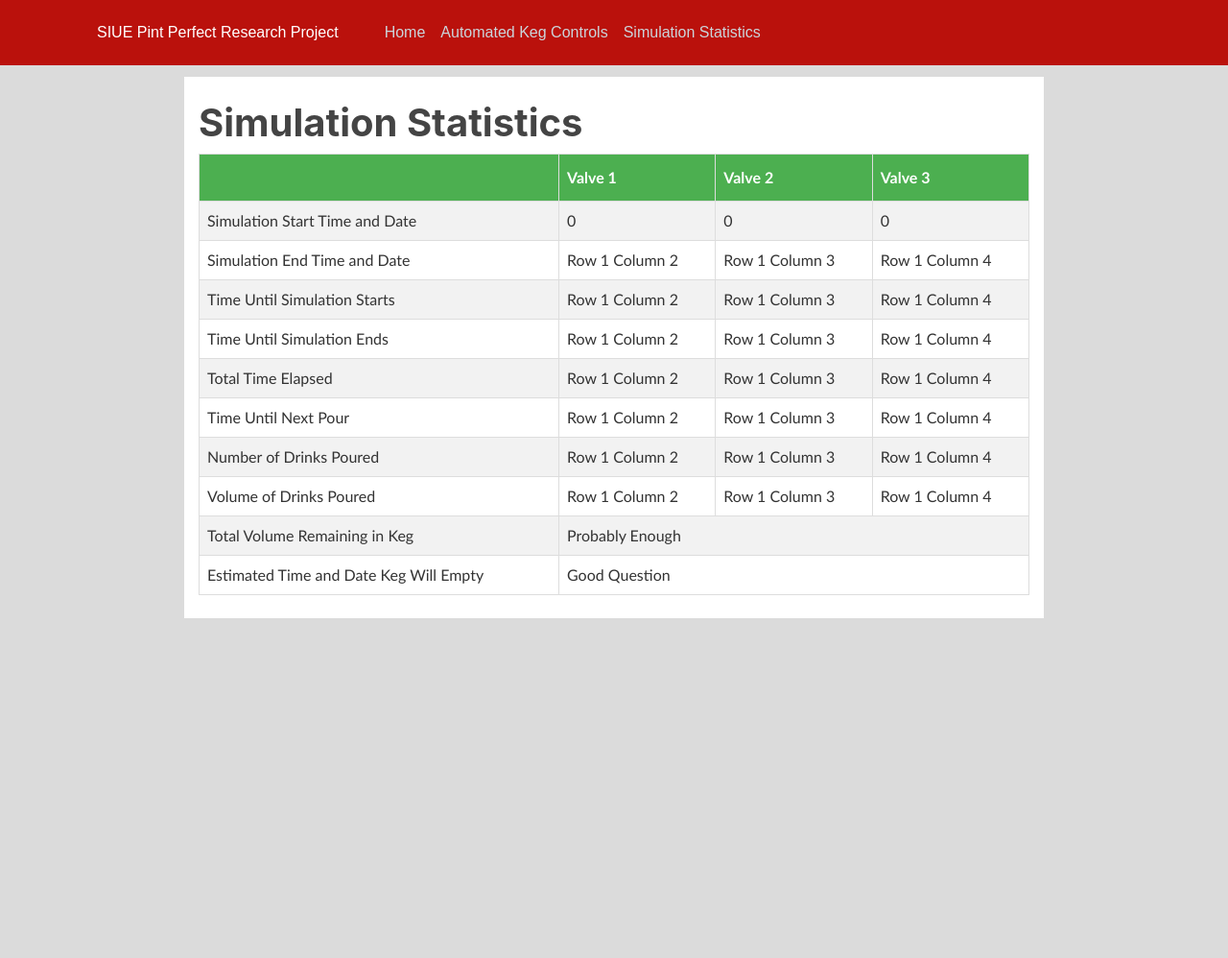
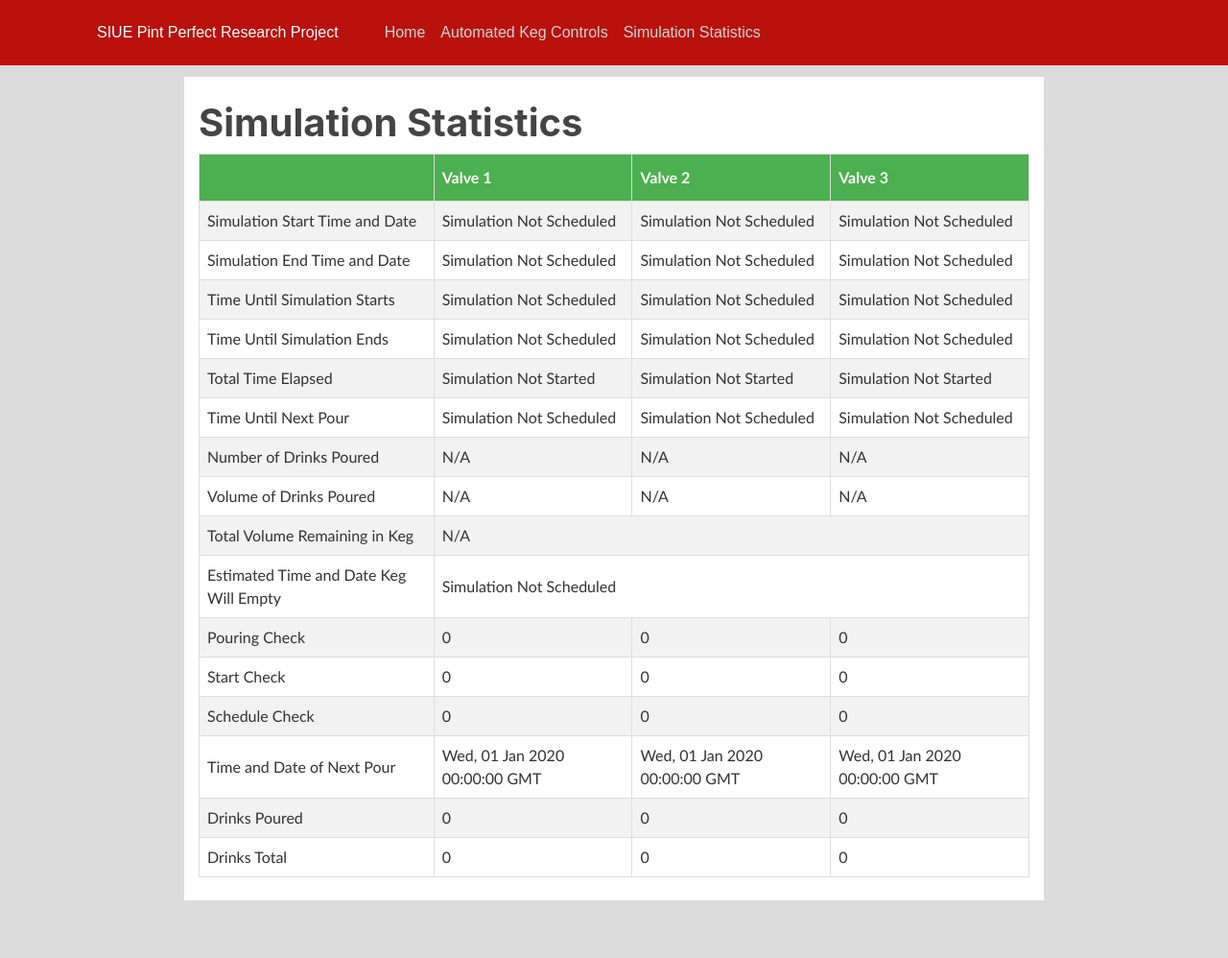
Before and after one commit to brjohns97/ece405-project, a Flask app: page /simulation in a window 1280 px wide. Shown: the whole page at 96% size. Run offline with Flask 2, Linux system fonts and the light colour scheme; parts of the project's set-up code (start-up, migrations or seed data) failed here and were passed over; some libraries are stand-ins or nearby versions.

Commit message:
displays the 3 valve values correctly?... still needs testing for bugs which there probably are. Last thing to do is proberly calculate and display values about the keg itself

```diff
--- a/Projectex_V2/pprp/routes.py
+++ b/Projectex_V2/pprp/routes.py
@@ -11,7 +11,7 @@ import time
 op1 = operations.Operations(17, 18) #passing in the flow meter GPIO and valve GPIO
 op2 = operations.Operations(27, 23) #passing in the flow meter GPIO and valve GPIO
 op3 = operations.Operations(22, 24) #passing in the flow meter GPIO and valve GPIO
-
+number_of_valves = 3;
 posts = [
     {
         'author': 'Stephen Spade',
@@ -65,7 +65,18 @@ def home():
 
 @app.route("/simulation")
 def simulation():
-    return render_template('sim.html', **op1.keg_stuff)
+    v1=getStaticValues(op1);
+    v2=getStaticValues(op2);
+    v3=getStaticValues(op3);
+
+    static_values={
+        'valve1':v1,
+        'valve2':v2,
+        'valve3':v3,
+        'datetime_keg_empties':operations.datetime_keg_empties,
+        'num_of_valves':number_of_valves
+    }
+    return render_template('sim.html', static_values=static_values)
 
 @app.route("/ac", methods=['GET', 'POST'])
 def ac():
@@ -115,7 +126,7 @@ def stuff():
         'volume_of_keg':operations.volume_of_keg,
         #keg volume total
         #datetime keg empties (not dynamic actaully...)
-        'num_of_valves':3
+        'num_of_valves':number_of_valves
     }
     return jsonify(dynamic_values=dynamic_values)
 
@@ -123,7 +134,7 @@ def stuff():
 def getDynamicValues(operation_num):
     valve_num = {
             'time_until_next_pour': operation_num.keg_stuff['time_until_next_pour'],
-            'POURING': operation_num.keg_stuff['POURING'],
+            'POURING_CHECK': operation_num.keg_stuff['POURING_CHECK'],
             'START_CHECK': operation_num.keg_stuff['START_CHECK'],
             'SCHEDULED_CHECK': operation_num.keg_stuff['SCHEDULED_CHECK'],
             'drinks': operation_num.keg_stuff['drinks'],    #not dynamic but needed for calculations
@@ -134,3 +145,12 @@ def getDynamicValues(operation_num):
             'datetime_of_next_pour': operation_num.keg_stuff['datetime_of_next_pour']
     }
     return valve_num
+
+def getStaticValues(operation_num):
+    valve_num = {
+            'SCHEDULED_CHECK': operation_num.keg_stuff['SCHEDULED_CHECK'],
+            'start_datetime_day': operation_num.keg_stuff['start_datetime_day'],
+            'end_datetime_day': operation_num.keg_stuff['end_datetime_day'],
+            'START_CHECK': operation_num.keg_stuff['START_CHECK'],
+    }
+    return valve_num
--- a/Projectex_V2/pprp/templates/sim.html
+++ b/Projectex_V2/pprp/templates/sim.html
@@ -102,12 +102,48 @@
 				<td>Estimated Time and Date Keg Will Empty</td>
 				<td id ="keg" colspan="3" >Good Question</td>
 			</tr>
+			<tr id="POURING_CHECK"><!--style="display:none;">-->
+				<td>Pouring Check</td>
+				<td id ="valve1"></td>
+				<td id ="valve2"></td>
+				<td id ="valve3"></td>
+			</tr>
+			<tr id="START_CHECK"><!--style="display:none;">-->
+				<td>Start Check</td>
+				<td id ="valve1"></td>
+				<td id ="valve2"></td>
+				<td id ="valve3"></td>
+			</tr>
+			<tr id="SCHEDULED_CHECK"><!--style="display:none;">-->
+				<td>Schedule Check</td>
+				<td id ="valve1"></td>
+				<td id ="valve2"></td>
+				<td id ="valve3"></td>
+			</tr>
+			<tr id="tadonp"><!--style="display:none;">-->
+				<td>Time and Date of Next Pour</td>
+				<td id ="valve1"></td>
+				<td id ="valve2"></td>
+				<td id ="valve3"></td>
+			</tr>
+			<tr id="drinks"><!--style="display:none;">-->
+				<td>Drinks Poured</td>
+				<td id ="valve1"></td>
+				<td id ="valve2"></td>
+				<td id ="valve3"></td>
+			</tr>
+			<tr id="drinks_poured"><!--style="display:none;">-->
+				<td>Drinks Total</td>
+				<td id ="valve1"></td>
+				<td id ="valve2"></td>
+				<td id ="valve3"></td>
+			</tr>
 		</table>
 		<br>
 
 
 		<script>
-			// LIST OF FUNCTIONS
+			// -------------------- LIST OF FUNCTIONS --------------------
 			function formatAMPM(datetime) {
 				//var months = ["Jan", "Feb", "Mar", "Apr", "May", "Jun", "Jul", "Augt", "Sept", "Oct", "Nov", "Dec"];
 				var months = ["January", "February", "March", "April", "May", "June", "July", "August", "September", "October", "November", "December"];
@@ -163,7 +199,7 @@
 			}
 
 
-			// START OF PASSING AND CALCULATING VARIABLES - using jQuery every 1 second
+			// -------------------- START OF PASSING AND CALCULATING VARIABLES - using jQuery every 1 second --------------------
 			$SCRIPT_ROOT = {{ request.script_root|tojson|safe }};
 			function update_checks_and_other() {
 				$.getJSON($SCRIPT_ROOT+"/_stuff",
@@ -183,16 +219,16 @@
 									valve_num = "valve3";
 									break;
 							}
-
-							document.getElementById("keg_stats").rows.namedItem("sstad").cells.namedItem(valve_num).innerHTML = parseThis.POURING;
-							document.getElementById("SCHEDULED_CHECK").value = data.dynamic_values.SCHEDULED_CHECK;
-							document.getElementById("START_CHECK").value = data.dynamic_values.START_CHECK;
-							document.getElementById("datetime_of_next_pour").value = data.dynamic_values.datetime_of_next_pour;
-							if(data.dynamic_values.SCHEDULED_CHECK==1){
-								document.getElementById("keg-volume-remaining").value  = Math.round(data.dynamic_values.volume_of_keg_remaining*10)/10;
-								document.getElementById("keg_stats").rows.namedItem("nodp").cells.namedItem(valve_num).innerHTML = parseThis.drinks + " of " + parseThis.drinks_poured;
+							document.getElementById("keg_stats").rows.namedItem("POURING_CHECK").cells.namedItem(valve_num).innerHTML = parseThis.POURING_CHECK;
+							document.getElementById("keg_stats").rows.namedItem("drinks").cells.namedItem(valve_num).innerHTML = parseThis.drinks;
+							document.getElementById("keg_stats").rows.namedItem("drinks_poured").cells.namedItem(valve_num).innerHTML = parseThis.drinks_poured;
+							document.getElementById("keg_stats").rows.namedItem("SCHEDULED_CHECK").cells.namedItem(valve_num).innerHTML = parseThis.SCHEDULED_CHECK;
+							document.getElementById("keg_stats").rows.namedItem("START_CHECK").cells.namedItem(valve_num).innerHTML = parseThis.START_CHECK;
+							document.getElementById("keg_stats").rows.namedItem("tadonp").cells.namedItem(valve_num).innerHTML = parseThis.datetime_of_next_pour;
+							if(parseThis.SCHEDULED_CHECK==1){
+								document.getElementById("keg_stats").rows.namedItem("nodp").cells.namedItem(valve_num).innerHTML = parseThis.drinks_poured + " of " + parseThis.drinks;
 								document.getElementById("keg_stats").rows.namedItem("vodp").cells.namedItem(valve_num).innerHTML = Math.round(parseThis.volume_of_drinks*10)/10 + "oz of " + (parseThis.volume_of_drink*parseThis.drinks)+ "oz";
-								document.getElementById("percent-keg-remaining").innerHTML = Math.round((data.dynamic_values.volume_of_keg_remaining/data.dynamic_values.volume_of_keg)*10000)/100;
+								document.getElementById("keg_stats").rows.namedItem("tvrik").cells.namedItem("keg").innerHTML = Math.round(data.dynamic_values.volume_of_keg_remaining*10)/10 + "oz of " + Math.round(data.dynamic_values.volume_of_keg*10)/10 + "oz = " + Math.round((data.dynamic_values.volume_of_keg_remaining/data.dynamic_values.volume_of_keg)*10000)/100 + "%"
 							}
 						}
 					});
@@ -200,47 +236,71 @@
 			update_checks_and_other();
 			setInterval(update_checks_and_other, 1000);
 
-			// PASS IN STATIC VALUES UPON PAGE LOAD
-			if({{SCHEDULED_CHECK|tojson}}==1){
+
+			// -------------------- PASS IN STATIC VALUES UPON PAGE LOAD --------------------
+			var at_least_one_sim_started = 0;
+			for(i=1; i<={{static_values.num_of_valves|tojson}}; i++){
+				switch(i){
+					case 1:
+						valve_num = "valve1";
+						valve_static_values = {{ static_values.valve1|tojson }};
+						break;
+					case 2:
+						valve_num = "valve2";
+						valve_static_values = {{ static_values.valve2|tojson }};
+						break;
+					case 3:
+						valve_num = "valve3";
+						valve_static_values = {{ static_values.valve3|tojson }};
+						break;
+				}
+				if(valve_static_values.SCHEDULED_CHECK==1){
 					// static values
-				var simStartDatetime = convertDatetime({{ start_datetime_day|tojson }})
-				document.getElementById("sim-start-datetime").value = formatAMPM(simStartDatetime);
-				document.getElementById("keg_stats").rows.namedItem("sstad").cells.namedItem("valve1").innerHTML = formatAMPM(simStartDatetime);;
-				var simEndDatetime = convertDatetime({{ end_datetime_day|tojson }})
-				document.getElementById("sim-end-datetime").value = formatAMPM(simEndDatetime);
-				var emptyKegDatetime = convertDatetime({{ datetime_keg_empties|tojson }})
-				document.getElementById("datetime-keg-empties").value = formatAMPM(emptyKegDatetime);
-
-				document.getElementById("keg-volume-total").value = {{volume_of_keg|tojson}};
-				document.getElementById("drinks-total").value = {{drinks|tojson}}*{{days_of_operation|tojson}};
-				document.getElementById("drink-volume-total").value = {{drinks|tojson}}*{{days_of_operation|tojson}}*{{volume_of_drink|tojson}};
+					var simStartDatetime = convertDatetime(valve_static_values.start_datetime_day)
+					document.getElementById("keg_stats").rows.namedItem("sstad").cells.namedItem(valve_num).innerHTML = formatAMPM(simStartDatetime);
+					var simEndDatetime = convertDatetime(valve_static_values.end_datetime_day)
+					document.getElementById("keg_stats").rows.namedItem("setad").cells.namedItem(valve_num).innerHTML = formatAMPM(simEndDatetime);
+					at_least_one_sim_started = 1;
 
 					// dynamic values
 					// in jQuery
 
 				}else{
 					// static values
-				document.getElementById("sim-start-datetime").value = "Simulation Not Scheduled";
-				document.getElementById("keg_stats").rows.namedItem("sstad").cells.namedItem("valve1").innerHTML = "Simulation Not Scheduled";
-				document.getElementById("sim-end-datetime").value = "Simulation Not Scheduled";
-				document.getElementById("keg-volume-total").value = "N/A";
-				document.getElementById("drinks-total").value = "N/A";
-				document.getElementById("drink-volume-total").value = "N/A";
-				document.getElementById("datetime-keg-empties").value = "Simulation Not Scheduled";
-
-				// non-timer dynamic values
-				document.getElementById("keg-volume-remaining").value = "N/A";
-				document.getElementById("drinks-poured").value = "N/A";
-				document.getElementById("drink-volume-poured").value = "N/A";
-				document.getElementById("percent-keg-remaining").innerHTML = "N/A";
+					document.getElementById("keg_stats").rows.namedItem("sstad").cells.namedItem(valve_num).innerHTML = "Simulation Not Scheduled";
+					document.getElementById("keg_stats").rows.namedItem("setad").cells.namedItem(valve_num).innerHTML = "Simulation Not Scheduled";
+					document.getElementById("keg_stats").rows.namedItem("tvrik").cells.namedItem("keg").innerHTML = "N/A";
+					document.getElementById("keg_stats").rows.namedItem("nodp").cells.namedItem(valve_num).innerHTML = "N/A";
+					document.getElementById("keg_stats").rows.namedItem("vodp").cells.namedItem(valve_num).innerHTML = "N/A";
+					document.getElementById("keg_stats").rows.namedItem("etadkwe").cells.namedItem("keg").innerHTML = "Simulation Not Scheduled";
+				}
+			}
+			if(at_least_one_sim_started == 1){
+					var emptyKegDatetime = convertDatetime({{ static_values.datetime_keg_empties|tojson }})
+					document.getElementById("keg_stats").rows.namedItem("etadkwe").cells.namedItem("keg").innerHTML = formatAMPM(emptyKegDatetime);
 			}
 
-			// TIMER FUNCTION FOR TUSS TUSE TTE TUNP
+			// TIMER FUNCTION
 			setInterval(function x() {
+				for(i=1; i<={{static_values.num_of_valves|tojson}}; i++){
+					switch(i){
+						case 1:
+							valve_num = "valve1";
+							valve_static_values = {{ static_values.valve1|tojson }};
+							break;
+						case 2:
+							valve_num = "valve2";
+							valve_static_values = {{ static_values.valve2|tojson }};
+							break;
+						case 3:
+							valve_num = "valve3";
+							valve_static_values = {{ static_values.valve3|tojson }};
+							break;
+					}
 					// import start date and time, then adjust for time-zone
-				var countDownToStart = convertDatetime({{ start_datetime_day|tojson }})
-				var countDownToPour = convertDatetime(document.getElementById("datetime_of_next_pour").value)
-				var countDownToEnd = convertDatetime({{ end_datetime_day|tojson }})
+					var countDownToStart = convertDatetime(valve_static_values.start_datetime_day)
+					var countDownToPour = convertDatetime(document.getElementById("keg_stats").rows.namedItem("tadonp").cells.namedItem(valve_num).innerHTML)
+					var countDownToEnd = convertDatetime(valve_static_values.end_datetime_day)
 
 					// calculate and return days, hours, minutes, and seconds
 					var now = new Date()
@@ -249,50 +309,59 @@
 					var tue_v = getTimeRemainingOrElapsed(countDownToEnd,now);
 					var rt_v = getTimeRemainingOrElapsed(now,countDownToStart);
 
-				if (document.getElementById("START_CHECK").value==0&&{{START_CHECK|tojson}}==0) {
-					document.getElementById("run-time").value = "Simulation Not Started";
+					// displaying the total time elapsed
+					if (document.getElementById("keg_stats").rows.namedItem("START_CHECK").cells.namedItem(valve_num).innerHTML==0) {
+						document.getElementById("keg_stats").rows.namedItem("tte").cells.namedItem(valve_num).innerHTML = "Simulation Not Started";
 					}else if(tue_v.total>0){
-					document.getElementById("run-time").value = rt_v.output;
+						document.getElementById("keg_stats").rows.namedItem("tte").cells.namedItem(valve_num).innerHTML = rt_v.output;
 					}else{
 						var last_runtime = getTimeRemainingOrElapsed(countDownToEnd,countDownToStart);
-					document.getElementById("run-time").value = last_runtime.output
+						document.getElementById("keg_stats").rows.namedItem("tte").cells.namedItem(valve_num).innerHTML = last_runtime.output
 					}
 
-				if (document.getElementById("SCHEDULED_CHECK").value==0) {
-					document.getElementById("time-until-end").value = "Simulation Not Scheduled";
+					// displaying time until simulation ends
+					if (document.getElementById("keg_stats").rows.namedItem("SCHEDULED_CHECK").cells.namedItem(valve_num).innerHTML==0) {
+						document.getElementById("keg_stats").rows.namedItem("tuse").cells.namedItem(valve_num).innerHTML = "Simulation Not Scheduled";
 					}else if(tue_v.total>=0){
-					document.getElementById("time-until-end").value = tue_v.output
+						document.getElementById("keg_stats").rows.namedItem("tuse").cells.namedItem(valve_num).innerHTML = tue_v.output
 					}else{
-					document.getElementById("time-until-end").value = "Simulation Has Ended"
+						document.getElementById("keg_stats").rows.namedItem("tuse").cells.namedItem(valve_num).innerHTML = "Simulation Has Ended"
 					}
 
-				if ({{SCHEDULED_CHECK|tojson}}==0) {
-					document.getElementById("sim-countdown").value = "Simulation Not Scheduled";
-				}else if(document.getElementById("START_CHECK").value==0){
-					document.getElementById("sim-countdown").value = sc_v.output;
+					// displaying time until simulation starts
+					if (document.getElementById("keg_stats").rows.namedItem("SCHEDULED_CHECK").cells.namedItem(valve_num).innerHTML==0) {
+						document.getElementById("keg_stats").rows.namedItem("tuss").cells.namedItem(valve_num).innerHTML = "Simulation Not Scheduled";
+					}else if(document.getElementById("keg_stats").rows.namedItem("START_CHECL").cells.namedItem(valve_num).innerHTML==0){
+						document.getElementById("keg_stats").rows.namedItem("tuss").cells.namedItem(valve_num).innerHTML = sc_v.output;
 					}else if(tue_v.total<=0){
-					document.getElementById("sim-countdown").value = "Simulation Has Ended";
+						document.getElementById("keg_stats").rows.namedItem("tuss").cells.namedItem(valve_num).innerHTML = "Simulation Has Ended";
 					}else{
-					document.getElementById("sim-countdown").value = "Simulation Started";
+						document.getElementById("keg_stats").rows.namedItem("tuss").cells.namedItem(valve_num).innerHTML = "Simulation Started";
 					}
 
-				if ({{SCHEDULED_CHECK|tojson}}==0) {
-					document.getElementById("time-until-next-pour").value = "Simulation Not Scheduled";
+					// displaying time until next pour
+					if (document.getElementById("keg_stats").rows.namedItem("SCHEDULED_CHECK").cells.namedItem(valve_num).innerHTML==0) {
+						document.getElementById("keg_stats").rows.namedItem("tunp").cells.namedItem(valve_num).innerHTML = "Simulation Not Scheduled";
 					}else if(tue_v.total<=0){
-					document.getElementById("time-until-next-pour").value = "Simulation Has Ended";
-				}else if(document.getElementById("POURING").value==0){
-					if(document.getElementById("drinks-poured").value==document.getElementById("drinks-total").value||({{drinks|tojson}}*{{days_of_operation|tojson}})=={{drinks_poured|tojson}}){
-						document.getElementById("time-until-next-pour").value = "All drinks poured";
+						document.getElementById("keg_stats").rows.namedItem("tunp").cells.namedItem(valve_num).innerHTML = "Simulation Has Ended";
+					}else if(document.getElementById("keg_stats").rows.namedItem("POURING_CHECK").cells.namedItem(valve_num).innerHTML==0){
+						if(document.getElementById("keg_stats").rows.namedItem("drinks").cells.namedItem(valve_num).innerHTML==document.getElementById("keg_stats").rows.namedItem("drinks_poured").cells.namedItem(valve_num).innerHTML){
+							document.getElementById("keg_stats").rows.namedItem("tunp").cells.namedItem(valve_num).innerHTML = "All drinks poured";
 						}else{
-						document.getElementById("time-until-next-pour").value = tunp_v.output;
+							if(tunp_v.total>=0){
+								document.getElementById("keg_stats").rows.namedItem("tunp").cells.namedItem(valve_num).innerHTML = tunp_v.output;
+							}else{
+								document.getElementById("keg_stats").rows.namedItem("tunp").cells.namedItem(valve_num).innerHTML = "Waiting on other valve";
 								}
 						}
-				else if(document.getElementById("POURING").value==1){
-					document.getElementById("time-until-next-pour").value = "POURING";
 					}
+					else if(document.getElementById("keg_stats").rows.namedItem("POURING_CHECK").cells.namedItem(valve_num).innerHTML==1){
+						document.getElementById("keg_stats").rows.namedItem("tunp").cells.namedItem(valve_num).innerHTML = "POURING";
+					}
+				}
+				return x;
+			}(), 5000);
 
-				return x;
-			}(), 100);
 
 		</script>
 	</body>
```
Also changed, not shown: Projectex_V2/pprp/operations.py (+5 -4 lines), 2 other files. Lines whose indentation alone changed are shown as unchanged.
